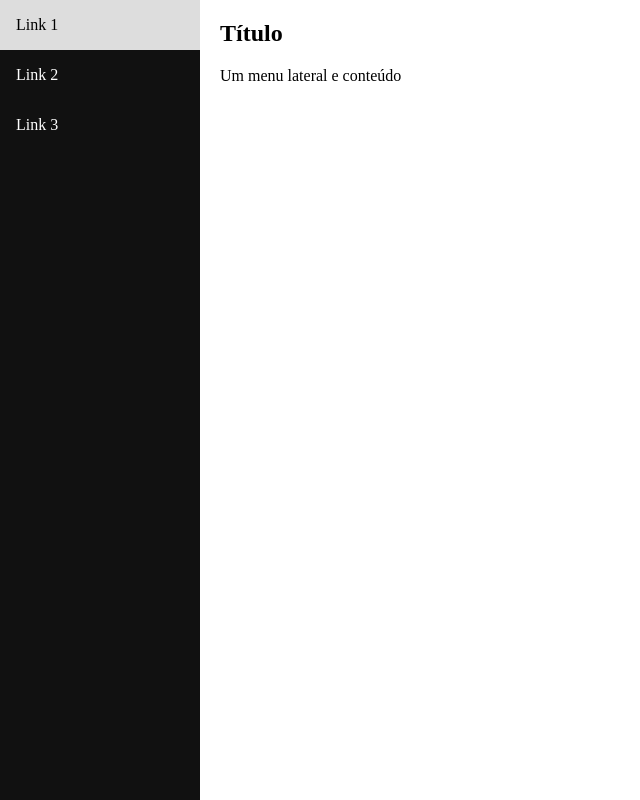
After one commit to alanldf1/proj-g, a PHP site: page /aula7/layout3.html in a window 1280 px wide. The commit adds this page. Shown: the whole page, without its empty margins (0-640 px from the left). Run offline with PHP 8.4, Linux system fonts and the light colour scheme.

Commit message:
layouts prontos

```diff
--- /dev/null
+++ b/aula7/assets/css/layout3.css
@@ -0,0 +1,35 @@
+* {
+	box-sizing: border-box;
+}
+
+body {
+	margin: 0;
+}
+
+aside {
+	height: 100%;
+	width: 200px;
+	position: fixed;
+	z-index: 1;
+	top: 0;
+	left: 0;
+	overflow-x: hidden;
+	background-color: #111;
+}
+
+aside nav a {
+	color: white;
+	padding: 16px;
+	text-decoration: none;
+	display: block;
+}
+
+aside nav a:hover {
+	background-color: #ddd;
+	color: black;
+}
+
+main {
+	margin-left: 200px;
+	padding-left: 20px;
+}
--- /dev/null
+++ b/aula7/layout3.html
@@ -0,0 +1,27 @@
+<!DOCTYPE html>
+<html>
+	<head>
+		<meta charset="utf-8">
+		<title>Layout 3</title>
+
+		<link rel="stylesheet" type="text/css" href="assets/css/layout3.css">
+
+	</head>
+
+	<body>
+
+		<aside>
+			<nav>
+				<a href="#">Link 1</a>
+				<a href="#">Link 2</a>
+				<a href="#">Link 3</a>
+			</nav>
+		</aside>
+
+		<main>
+			<h2>Título</h2>
+			<p>Um menu lateral e conteúdo</p>
+		</main>
+
+	</body>
+</html>
```
Also changed, not shown: aula7/assets/css/layout2.css (+16 -19 lines), aula7/layout2.html (+11 -2 lines).
